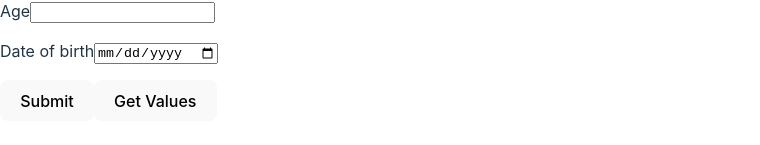
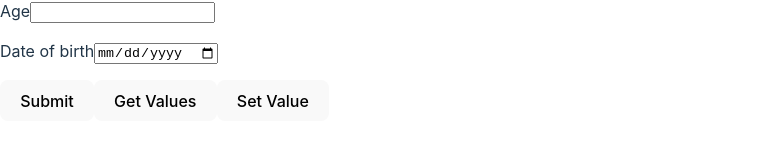
Before and after one commit to MyatSuMon253/rhf-demo, a React (Create React App) app: page / in a window 1280 px wide. Shown: the part 407-552 px from the top of the page, without its empty margins (0-760 px from the left). Built offline with nearby package versions, Linux system fonts and the light colour scheme; no server answers.

Commit message:
feat: set field value

```diff
--- a/src/components/YoutubeForm.tsx
+++ b/src/components/YoutubeForm.tsx
@@ -46,7 +46,7 @@
       };
     },
   });
-  const { register, control, handleSubmit, formState, watch , getValues } = form;
+  const { register, control, handleSubmit, formState, watch , getValues , setValue} = form;
   const { errors } = formState;
 
   const { fields, append, remove } = useFieldArray({
@@ -62,6 +62,13 @@
     console.log('get values', getValues(['username', 'channel']))
   }
 
+  const handleSetValue = () => {
+    setValue("username", "", {
+      shouldDirty: true,
+      shouldTouch: true,
+      shouldValidate: true
+    })
+  }
   // useEffect(() => {
   //   const subscription = watch((value) => {
   //     console.log(value);
@@ -227,6 +234,7 @@
 
         <button> Submit</button>
         <button type="button" onClick={handleGetValues}>Get Values</button>
+        <button type="button" onClick={handleSetValue}>Set Value</button>
       </form>
       <DevTool control={control} />
     </div>
```
